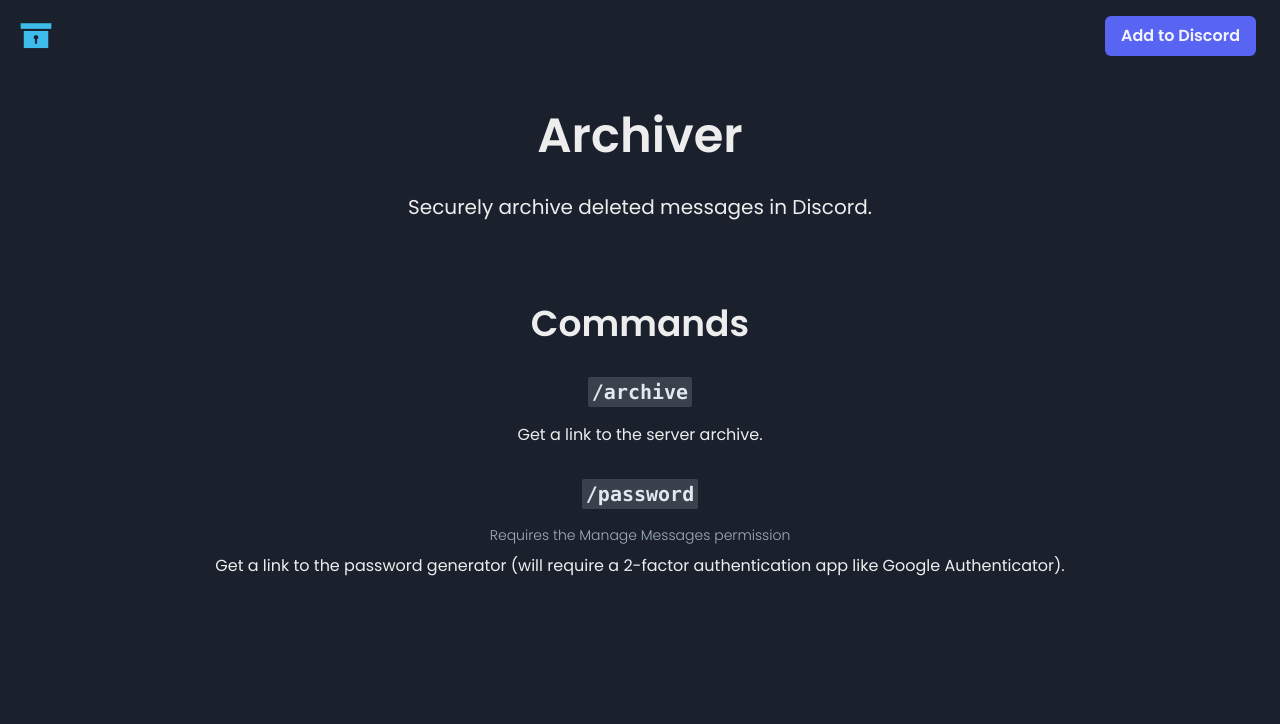
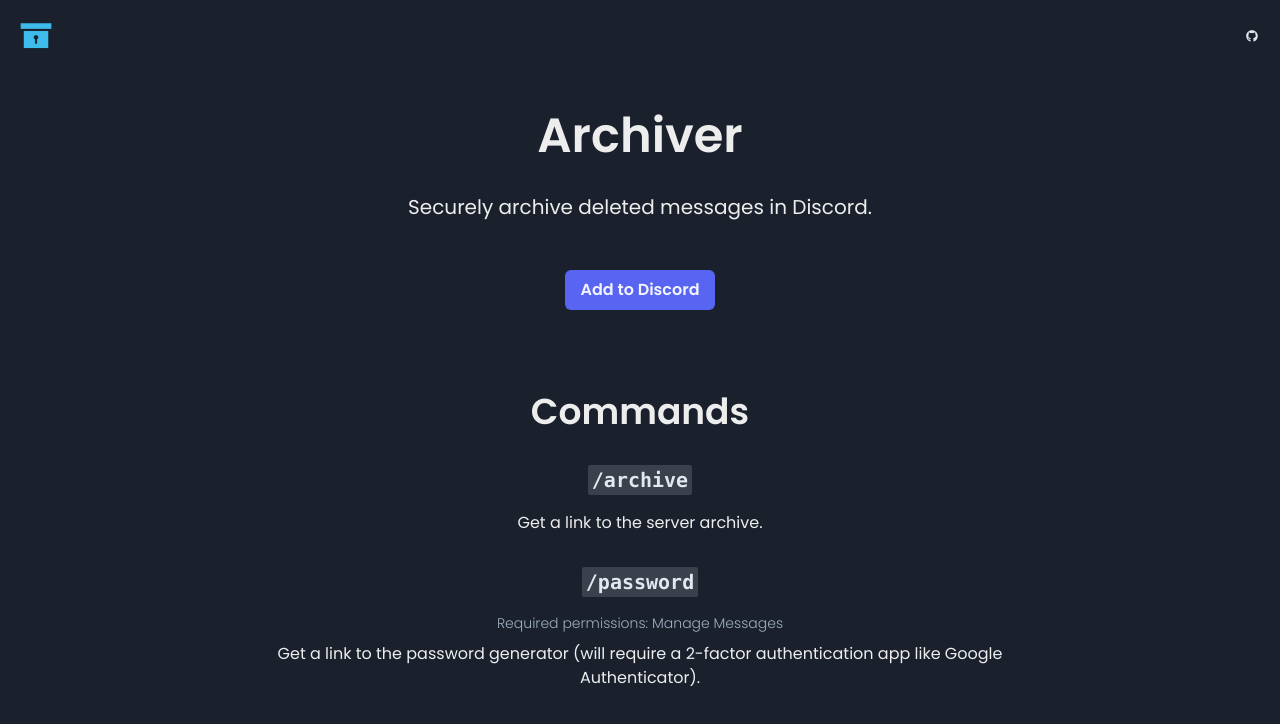
Before and after one commit to shaunakw/archiver, a Next.js app in the folder frontend/: page / in a window 1280 px wide. Shown: the top 724 px of the page. Built offline with nearby package versions, Linux system fonts and the light colour scheme.

Commit message:
Styling changes and add github link

```diff
--- a/frontend/components/Navbar.tsx
+++ b/frontend/components/Navbar.tsx
@@ -1,15 +1,14 @@
-import { Button, Flex, Heading, Spacer } from '@chakra-ui/react';
+import { Flex, Heading, IconButton, Spacer } from '@chakra-ui/react';
+import { faGithub } from '@fortawesome/free-brands-svg-icons';
+import { FontAwesomeIcon } from '@fortawesome/react-fontawesome';
 import Image from 'next/image';
 import Link from 'next/link';
 
 type NavbarProps = {
   title: string,
-  showAddButton?: boolean,
 };
 
-const oauthUrl = 'https://discord.com/api/oauth2/authorize?client_id=897166166269767731&permissions=8&scope=bot%20applications.commands';
-
-export default function AppNavbar({ title, showAddButton }: NavbarProps): JSX.Element {
+export default function AppNavbar({ title }: NavbarProps): JSX.Element {
   const logoSize = { width: 40, height: 40 };
 
   return (
@@ -21,9 +20,15 @@
       </Link>
       <Heading ms={4} size="md">{title}</Heading>
       <Spacer />
-      {showAddButton && (
-        <Button as="a" me={2} href={oauthUrl} target="_blank" bgColor="discord">Add to Discord</Button>
-      )}
+      <IconButton
+        as="a"
+        href="https://github.com/shaunakw/archiver"
+        target="_blank"
+        aria-label="View Source Code"
+        icon={<FontAwesomeIcon icon={faGithub} />}
+        size="xs"
+        variant="link"
+      />
     </Flex>
   );
 }
--- a/frontend/package.json
+++ b/frontend/package.json
@@ -13,6 +13,7 @@
     "@emotion/react": "^11.5.0",
     "@emotion/styled": "^11.3.0",
     "@fortawesome/fontawesome-svg-core": "^1.2.36",
+    "@fortawesome/free-brands-svg-icons": "^5.15.4",
     "@fortawesome/free-regular-svg-icons": "^5.15.4",
     "@fortawesome/react-fontawesome": "^0.1.16",
     "date-fns": "^2.25.0",
--- a/frontend/pages/index.tsx
+++ b/frontend/pages/index.tsx
@@ -1,14 +1,17 @@
-import { Code, Flex, Heading, Text } from '@chakra-ui/react';
+import { Button, Code, Flex, Heading, Text } from '@chakra-ui/react';
 import type { NextPage } from 'next';
 import Navbar from '../components/Navbar';
 
+const oauthUrl = 'https://discord.com/api/oauth2/authorize?client_id=897166166269767731&permissions=8&scope=bot%20applications.commands';
+
 const Home: NextPage = () => {
   return <>
-    <Navbar title="" showAddButton />
-    <Flex mt={28} mx={4} direction="column" align="center" textAlign="center">
+    <Navbar title="" />
+    <Flex mt={24} mx="auto" p={4} maxWidth={800} direction="column" align="center" textAlign="center">
       <Heading size="2xl" fontWeight="semibold">Archiver</Heading>
 
       <Text mt={8} fontSize="xl">Securely archive deleted messages in Discord.</Text>
+      <Button as="a" mt={12} href={oauthUrl} target="_blank" bgColor="discord">Add to Discord</Button>
 
       <Heading mt={20} fontWeight="semibold">Commands</Heading>
 
@@ -16,7 +19,7 @@
       <Text mt={4}>Get a link to the server archive.</Text>
 
       <Code mt={8} fontSize="xl" fontWeight="semibold">/password</Code>
-      <Text mt={4} textStyle="detail" color="gray.400">Requires the Manage Messages permission</Text>
+      <Text mt={4} textStyle="detail" color="gray.400">Required permissions: Manage Messages</Text>
       <Text mt={2}>Get a link to the password generator (will require a 2-factor authentication app like Google Authenticator).</Text>
     </Flex>
   </>;
```
Also changed, not shown: 1 other file (tests, documents, lock files or other folders).
